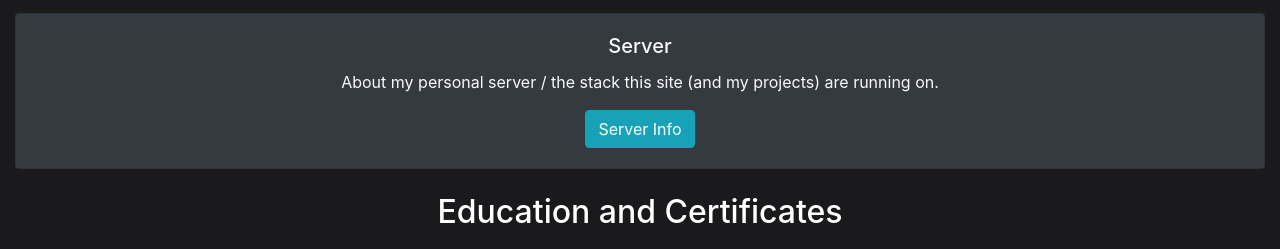
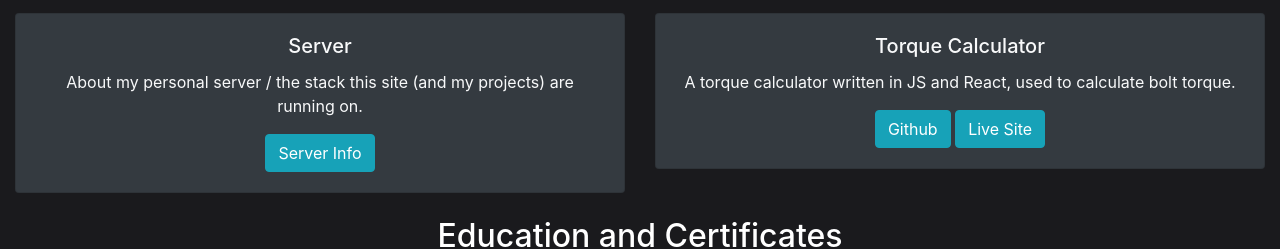
Before and after one commit to Jchase2/portfolio, a website built with webpack: page src/index.html in a window 1280 px wide. Shown: the part 1143-1392 px from the top of the page. Built offline with nearby package versions, Linux system fonts and the light colour scheme; files whose address does not match are found by name.

Commit message:
Adding torque app to portfolio

```diff
--- a/src/index.html
+++ b/src/index.html
@@ -84,7 +84,7 @@
                     </div>
                 </div>
             </div>
-            <div class="col-md-12 mb-2 mt-2">
+            <div class="col-md-6 mb-2 mt-2">
                 <div class="card bg-dark text-light">
                     <div class="card-body">
                         <h5 class="card-title">Server</h5>
@@ -93,6 +93,18 @@
                         <button type="button" class="btn btn-info" data-toggle="modal" data-target="#server">
                             Server Info
                         </button>
+                    </div>
+                </div>
+            </div>
+            <div class="col-md-6 mb-2 mt-2">
+                <div class="card bg-dark text-light">
+                    <div class="card-body">
+                        <h5 class="card-title">Torque Calculator</h5>
+                        <p class="card-text">A torque calculator written in JS and React, used to calculate
+                            bolt torque.</p>
+                        <a href="https://github.com/Jchase2/torque-chart" target="_blank" class="btn btn-info">Github</a>
+                        <a href="https://jamesdchase.com/torque"
+                            class="btn btn-info" target="_blank">Live Site</a>
                     </div>
                 </div>
             </div>
```
